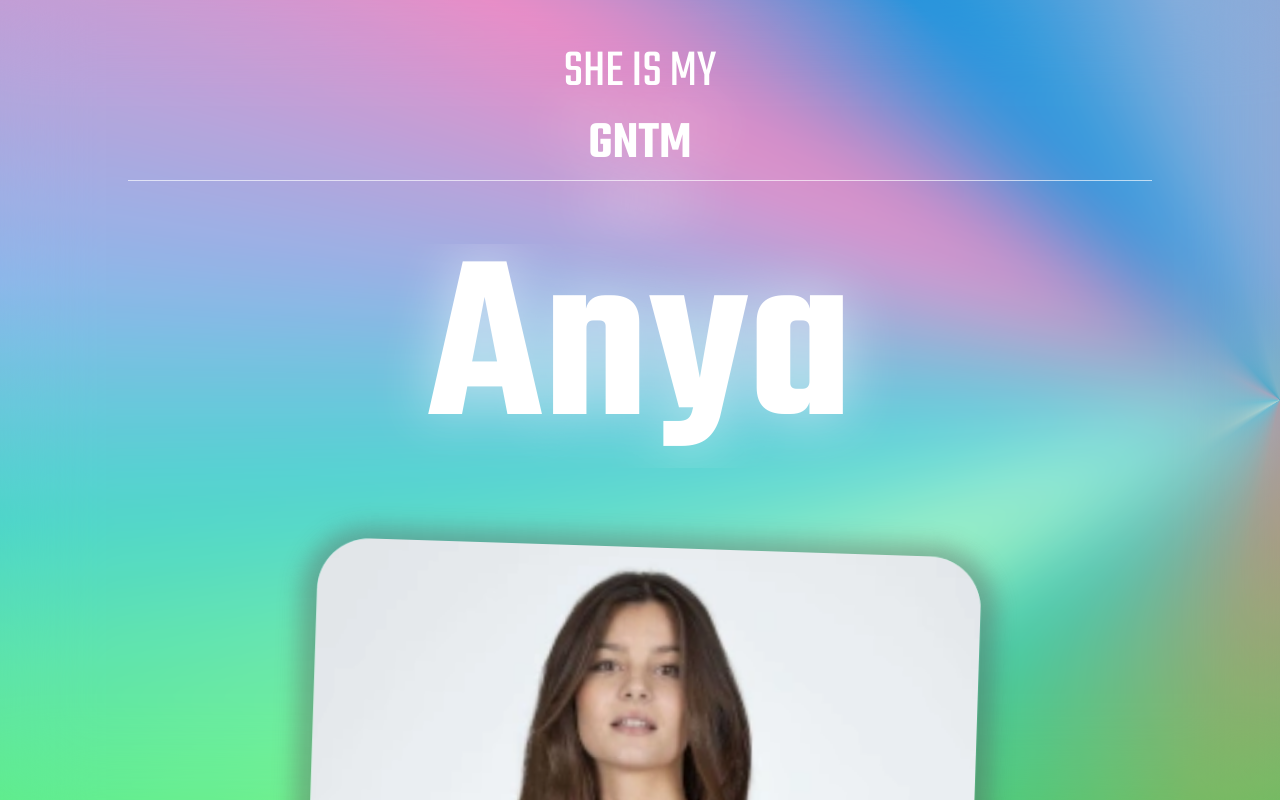
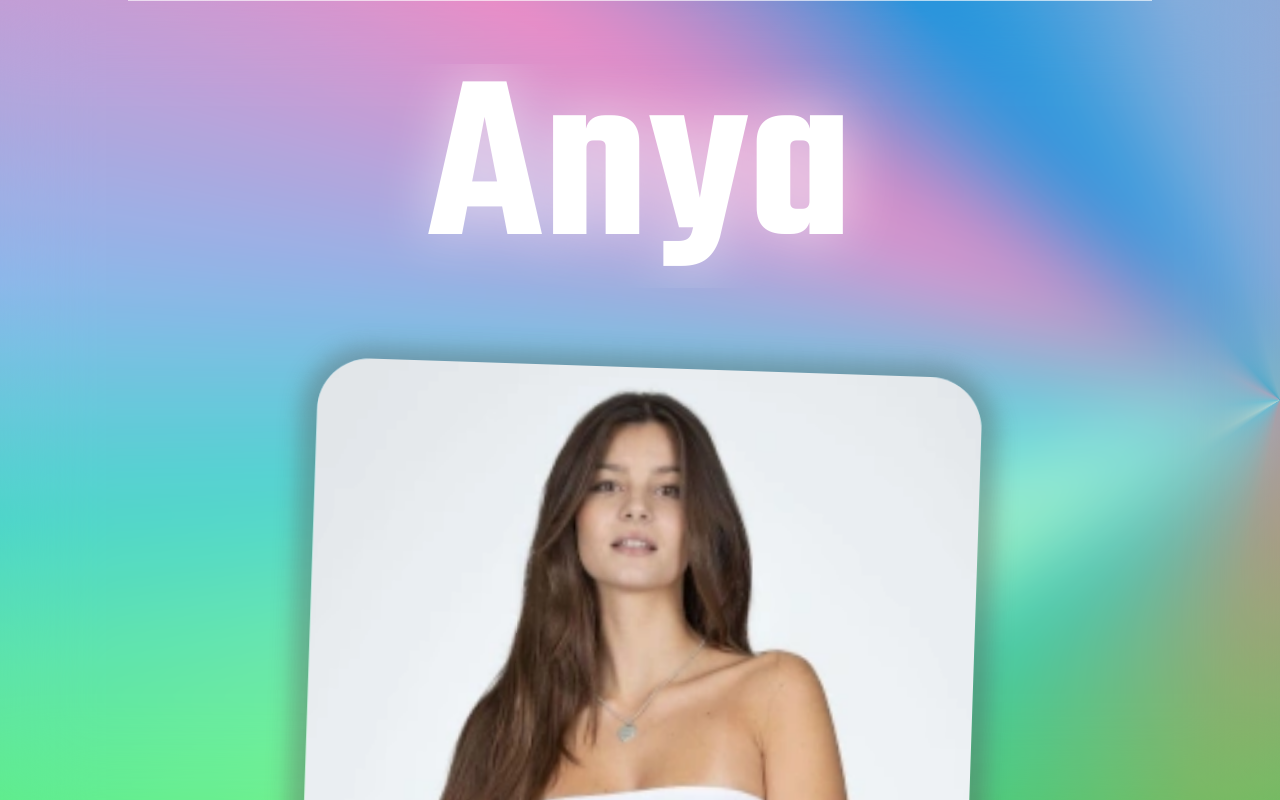
Before and after one commit to whymatter/sheismygntm, a React (Create React App) app in the folder web/she-is-my-gntm/: page / in a window 1280 px wide. Shown: the top 800 px of the page. Built offline with nearby package versions, Linux system fonts and the light colour scheme.

Commit message:
First App Screen

```diff
--- a/web/she-is-my-gntm/src/App.js
+++ b/web/she-is-my-gntm/src/App.js
@@ -3,13 +3,14 @@
 function App() {
     return (
         <div className="wrapper">
+            <div></div>
 
-            <section className="header">
-                <h1>
-                    SHE IS MY<br/>
-                    <span className="header-gntm">GNTM</span>
-                </h1>
-            </section>
+            {/*<section className="header">*/}
+            {/*    <h1>*/}
+            {/*        SHE IS MY<br/>*/}
+            {/*        <span className="header-gntm">GNTM</span>*/}
+            {/*    </h1>*/}
+            {/*</section>*/}
 
             <section className="slider">
                 <div className="slider-line"></div>
```
